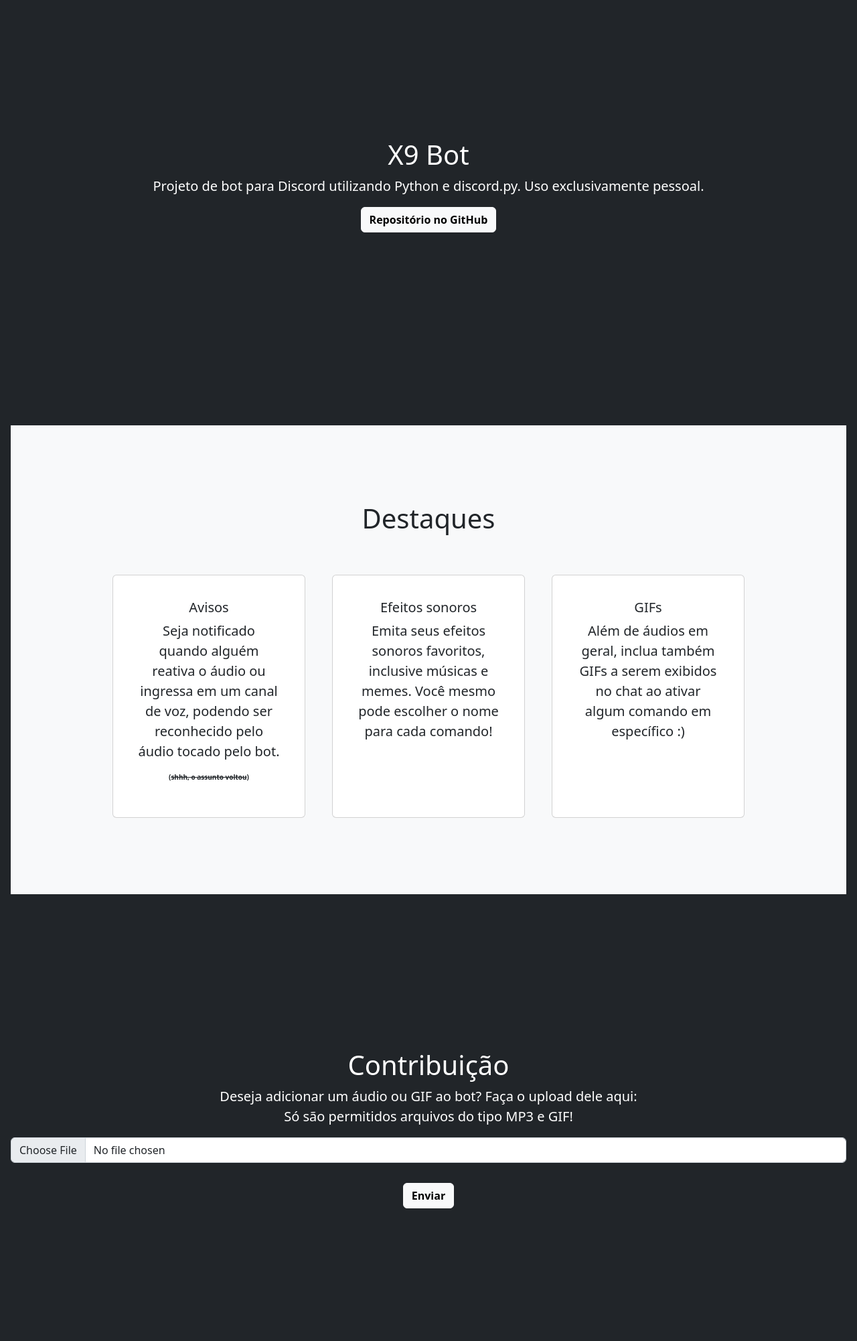
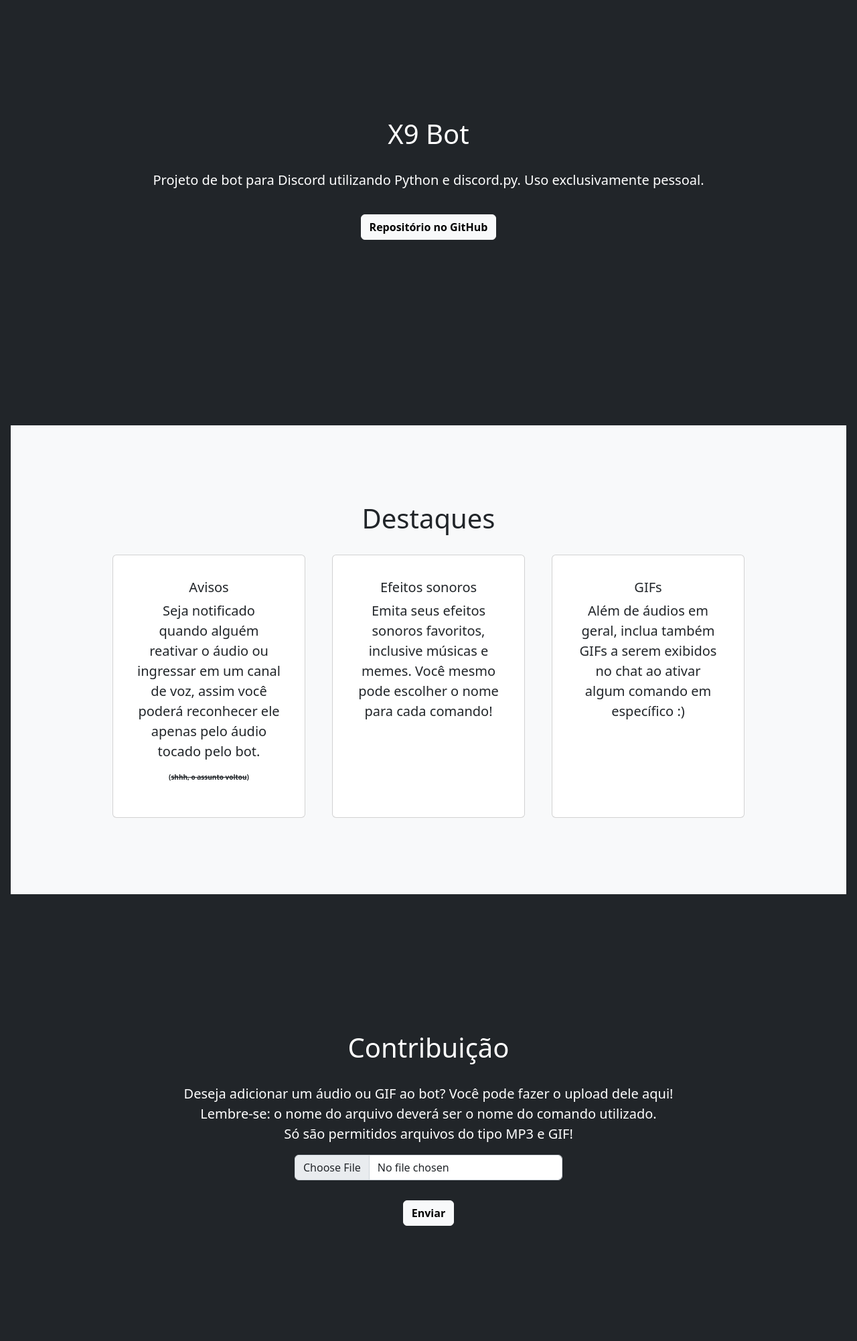
Before and after one commit to GlauciaLS/x9-bot, a Python web app: template templates/index.html in a window 1280 px wide. Shown: the part 65-2067 px from the top of the page at 67% size. Run offline with Jinja, Linux system fonts and the light colour scheme; the template is opened without the code that fills it, so the values that code supplies are empty.

Commit message:
fix: ajustes de textos e espaçamentos

```diff
--- a/templates/index.html
+++ b/templates/index.html
@@ -60,6 +60,7 @@
               href="https://github.com/GlauciaLS/x9-bot"
               target="_blank"
               class="btn btn-light fw-bold"
+              id="link-repo"
               >Repositório no GitHub</a
             >
           </p>
@@ -76,8 +77,8 @@
               <div class="card-body">
                 <h5 class="card-title">Avisos</h5>
                 <p class="card-text">
-                  Seja notificado quando alguém reativa o áudio ou ingressa em
-                  um canal de voz, podendo ser reconhecido pelo áudio tocado
+                  Seja notificado quando alguém reativar o áudio ou ingressar em
+                  um canal de voz, assim você poderá reconhecer ele apenas pelo áudio tocado
                   pelo bot.
                 </p>
                 <p id="warning-span">(<s>shhh, o assunto voltou</s>)</p>
@@ -110,7 +111,9 @@
           <h1>Contribuição</h1>
 
           <p>
-            Deseja adicionar um áudio ou GIF ao bot? Faça o upload dele aqui:
+            Deseja adicionar um áudio ou GIF ao bot? Você pode fazer o upload dele aqui!
+            <br />
+            Lembre-se: o nome do arquivo deverá ser o nome do comando utilizado.
             <br />
             <strong>Só são permitidos arquivos do tipo MP3 e GIF!</strong>
           </p>
@@ -168,8 +171,8 @@
         });
 
         swal({
-          title: "Valeu!",
-          text: "Contribuição enviada com sucesso! :)",
+          title: "Contribuição enviada com sucesso!",
+          text: "Agora é só aguardar a aprovação do PR :)",
           icon: "success",
         });
       } catch (err) {
--- a/templates/style.css
+++ b/templates/style.css
@@ -14,8 +14,12 @@
   align-items: center;
 }
 
-section#destaques h1 {
-  height: 100px;
+section h1 {
+  height: 70px;
+}
+
+a#link-repo {
+    margin: 20px 0;
 }
 
 .card {
@@ -32,6 +36,10 @@
   margin: 30px 0;
 }
 
+input.form-control {
+  width: 400px;
+}
+
 .display-none {
   display: none !important;
 }
```
